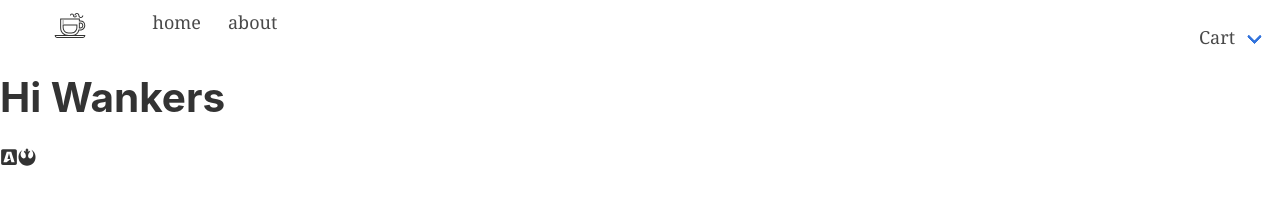
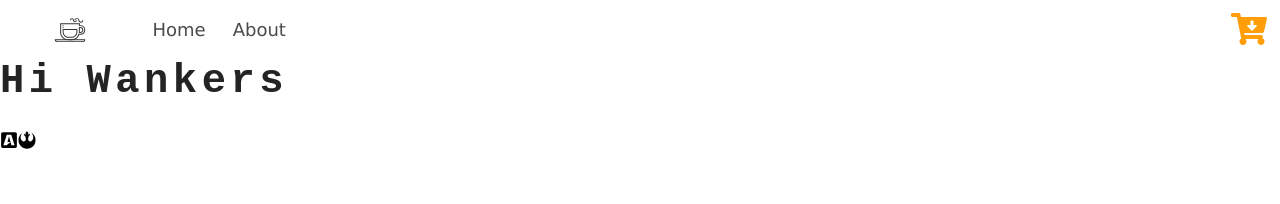
Before and after one commit to gjcarrow/coffee-site, a Gatsby site: page / in a window 1280 px wide. Built offline with nearby package versions, Linux system fonts and the light colour scheme; Gatsby itself is replaced by a stand-in of ours.

Commit message:
style and navigation changes

```diff
--- /dev/null
+++ b/src/components/custom.css
@@ -0,0 +1,39 @@
+:root {
+  --mainBrown: #2d1ef1;
+  --mainYellow: #ff9e09;
+  --mainGrey: #ece8dc;
+  --mainWhite: #fff;
+  --mainDark: #020202;
+}
+
+body {
+  background: var(--mainWhite);
+  color: var(--mainDark);
+  font-family: Verdana, Geneva, Tahoma, sans-serif;
+}
+
+h1, h2, h3, h4, h5, h6 {
+  font-family: 'Courier New', Courier, monospace;
+  letter-spacing: .25rem;
+}
+
+.text-yellow {
+  color: var(--mainYellow);
+}
+
+.cart-icon {
+  cursor: pointer;
+  color: var(--mainYellow);
+  font-size: 2rem;
+}
+
+.cart-icon:hover {
+  color: var(--mainGrey);
+}
+
+.text-capitalize {
+  text-transform: capitalize;
+}
+.navbar-start > div {
+  display: flex;
+}
--- a/src/components/globals/Navbar.js
+++ b/src/components/globals/Navbar.js
@@ -31,7 +31,7 @@ class Navbar extends Component {
 
 
     return (
-      <nav className="navbar">
+      <nav className="navbar text-capitalize">
         <div className="navbar-brand">
           <Link className="navbar-item" to="/">
             <img className="navbar-item-logo" src={logo} width="112" height="28" />
@@ -45,47 +45,24 @@ class Navbar extends Component {
           </a>
         </div>
 
-        <div id="navbarBasicExample" className={this.state.navbarOpen?`navbar-menu is-active`:`navbar-menu`}>
+        <div className={this.state.navbarOpen?`navbar-menu is-active`:`navbar-menu`}>
           <div className="navbar-start">
-            {/* <ul> */}
-              { this.state.links.map((link)=>{
+            {this.state.links.map((link) => {
               return (
                 <div key={link.id}>
                   <Link to={link.path} className="navbar-item">
                     {link.text}
                   </Link>
                 </div>
-
               )
             })}
-            {/* </ul> */}
-
           </div>
-
           <div className="navbar-end">
-            <div className="navbar-item has-dropdown is-hoverable">
-              <a className="navbar-link">
-                Cart
+            <a className="navbar-item">
+              <FaCartArrowDown className="cart-icon" />
             </a>
-
-              <div className="navbar-dropdown">
-                <a className="navbar-item">
-                  Item 1
-              </a>
-                <a className="navbar-item">
-                  Item 2
-              </a>
-                <hr className="navbar-divider" />
-                  <a className="navbar-item">
-                    Report an issue
-              </a>
-                </div> {/* navbar-dropdown */}
-              </div> {/* has-dropdown is-hoverable  */}
-            </div> {/* navbar-end  */}
-
-
           </div>
-
+          </div>
       </nav>
     );
   }
--- a/src/components/layout.css
+++ b/src/components/layout.css
@@ -209,7 +209,7 @@ body {
   -webkit-font-feature-settings: "kern", "liga", "clig", "calt";
   font-feature-settings: "kern", "liga", "clig", "calt";
 }
-img {
+/* img {
   max-width: 100%;
   margin-left: 0;
   margin-right: 0;
@@ -219,7 +219,7 @@ img {
   padding-right: 0;
   padding-top: 0;
   margin-bottom: 1.45rem;
-}
+} */
 h1 {
   margin-left: 0;
   margin-right: 0;
--- a/src/components/layout.js
+++ b/src/components/layout.js
@@ -11,6 +11,7 @@ import { useStaticQuery, graphql } from "gatsby"
 
 import "./bulma.min.css"
 import "./layout.css"
+import "./custom.css"
 
 import Navbar from "./globals/Navbar";
 
--- a/src/pages/index.js
+++ b/src/pages/index.js
@@ -10,7 +10,7 @@ import { FaRebel, FaBuysellads } from "react-icons/fa";
 const IndexPage = () => (
   <Layout>
     <SEO title="Home" />
-    <h1>Hi Wankers</h1>
+    <h1 className="has-text-black-ter">Hi Wankers</h1>
     {/* <Link to="/page-2/">Go to page 2</Link> */}
     <FaBuysellads />
     <FaRebel />
```
Lines whose indentation alone changed are shown as unchanged.
